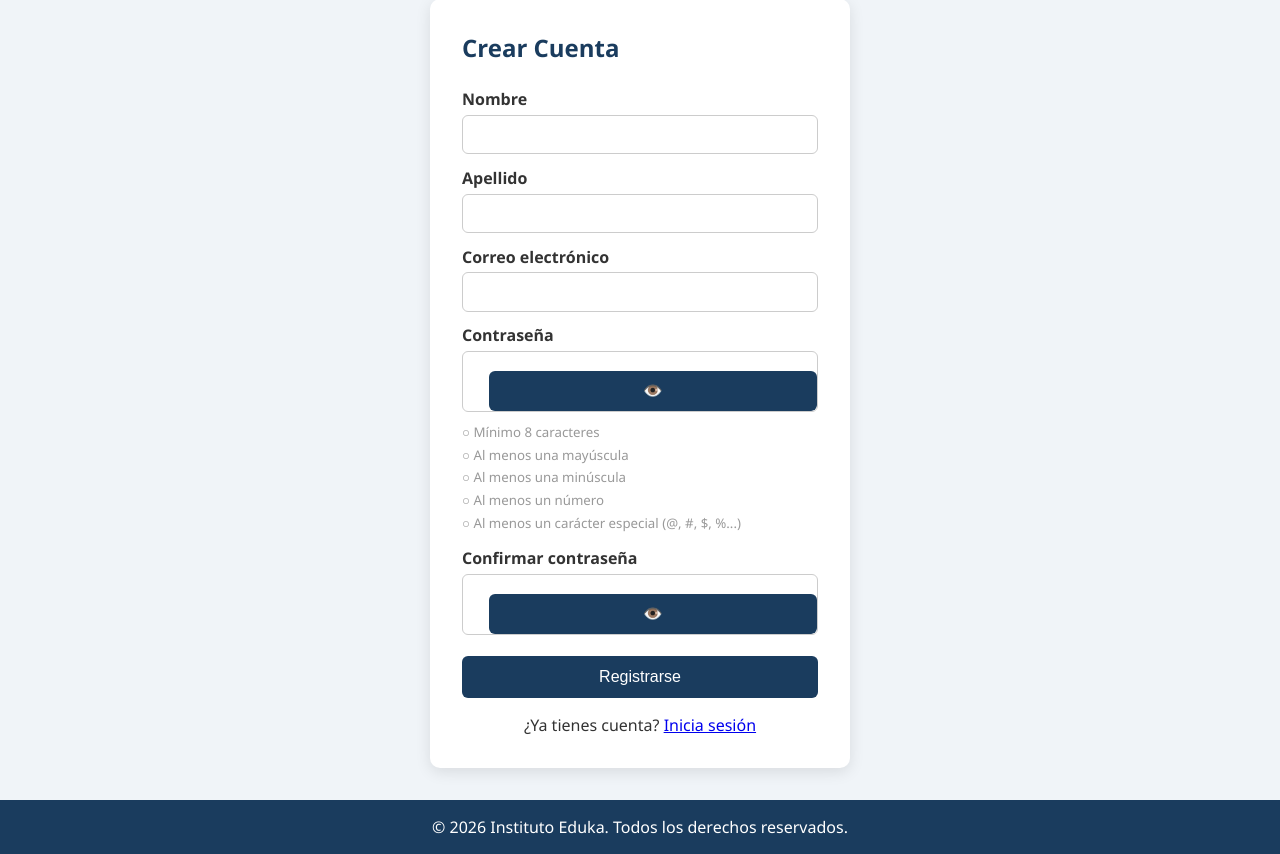
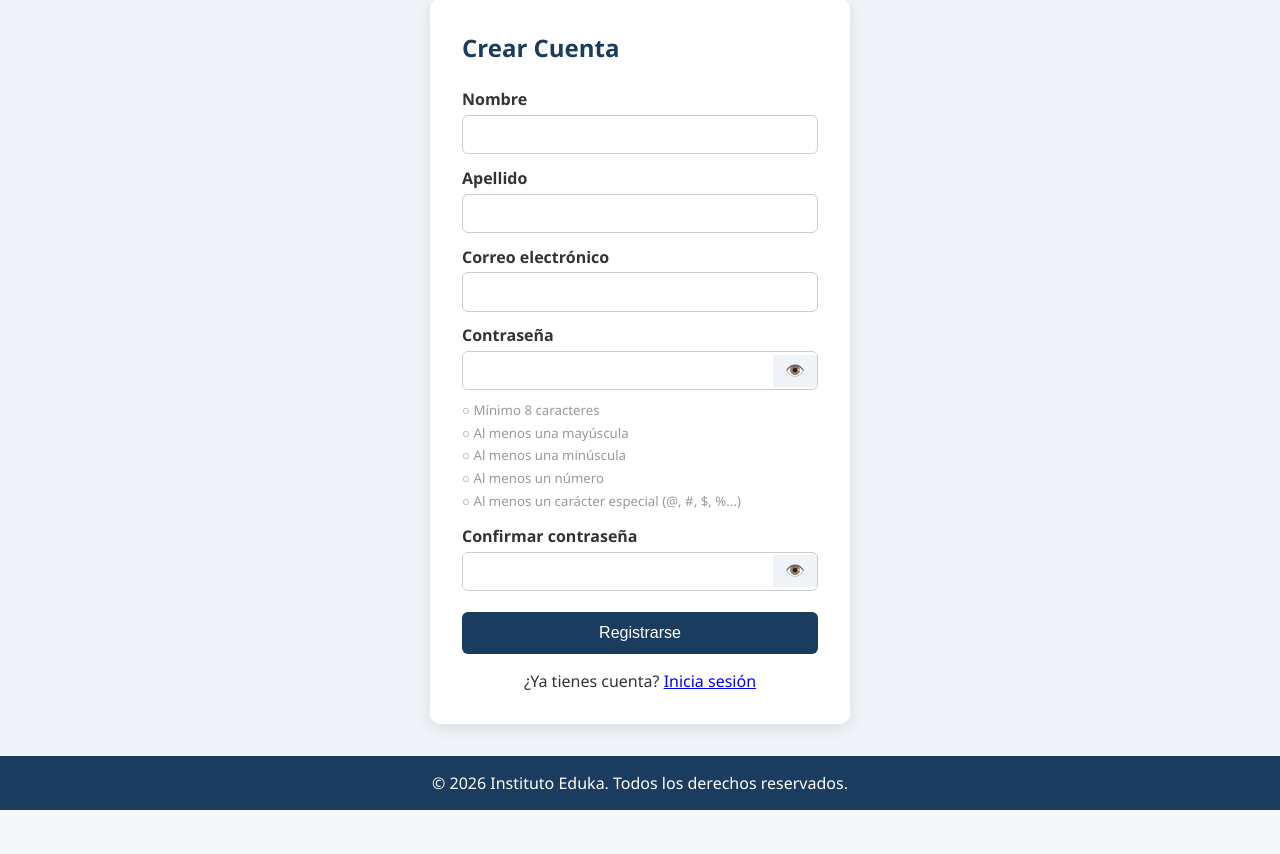
Before and after one commit to Juanc730/eduka, a PHP site: page /eduka/modules/auth/registro.php in a window 1280 px wide. Shown: the part 64-918 px from the top of the page. After the commit the page ends 874 px from the top, so only its background shows below. Run offline with PHP 8.4, Linux system fonts and the light colour scheme.

Commit message:
correcciones requisitos

```diff
--- a/assets/css/style.css
+++ b/assets/css/style.css
@@ -355,31 +355,36 @@ body {
 /* Input contraseña con botón */
 .input-password {
     display: flex;
+    flex-direction: row;
     align-items: center;
     border: 1px solid #ccc;
     border-radius: 6px;
     overflow: hidden;
     width: 100%;
+    box-sizing: border-box;
 }
 .input-password input {
-    border: none;
-    border-radius: 0;
+    border: none !important;
+    border-radius: 0 !important;
     flex: 1;
-    outline: none;
-    box-shadow: none;
+    outline: none !important;
+    box-shadow: none !important;
+    width: auto !important;
+    min-width: 0;
 }
 .input-password input:focus {
-    border: none;
-    outline: none;
+    border: none !important;
+    outline: none !important;
 }
 .toggle-pass {
     background: #f0f4f8;
     border: none;
     border-left: 1px solid #ccc;
-    padding: 0.5rem 0.7rem;
+    padding: 0.5rem 0.75rem;
     cursor: pointer;
     font-size: 1rem;
     line-height: 1;
+    flex-shrink: 0;
 }
 .toggle-pass:hover { background: #e0e7ef; }
 
@@ -399,3 +404,15 @@ body {
 .req-ok::before { content: '✓ ' !important; }
 .req-fail { color: #e74c3c !important; }
 .req-fail::before { content: '✗ ' !important; }
+
+.auth-card .toggle-pass {
+    width: auto;
+    margin-top: 0;
+    padding: 0.5rem 0.75rem;
+    background-color: #f0f4f8;
+    color: #333;
+    border-radius: 0;
+}
+.auth-card .toggle-pass:hover {
+    background-color: #e0e7ef;
+}
```
